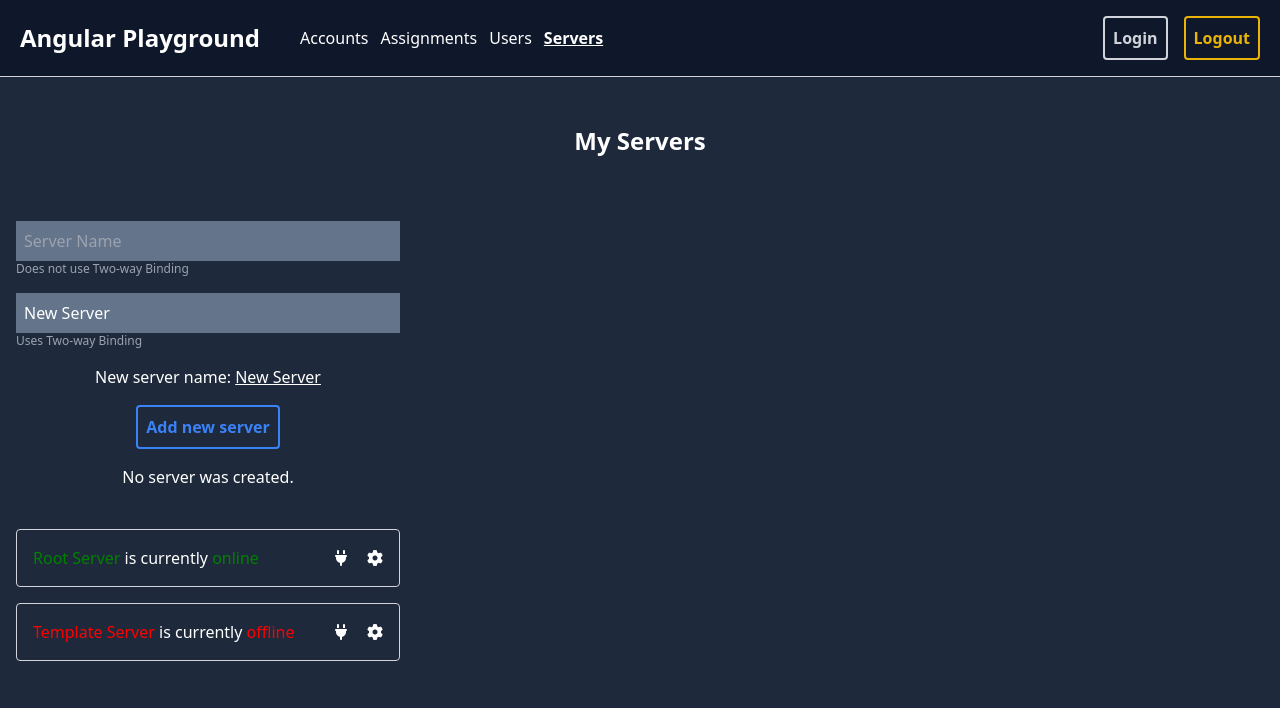
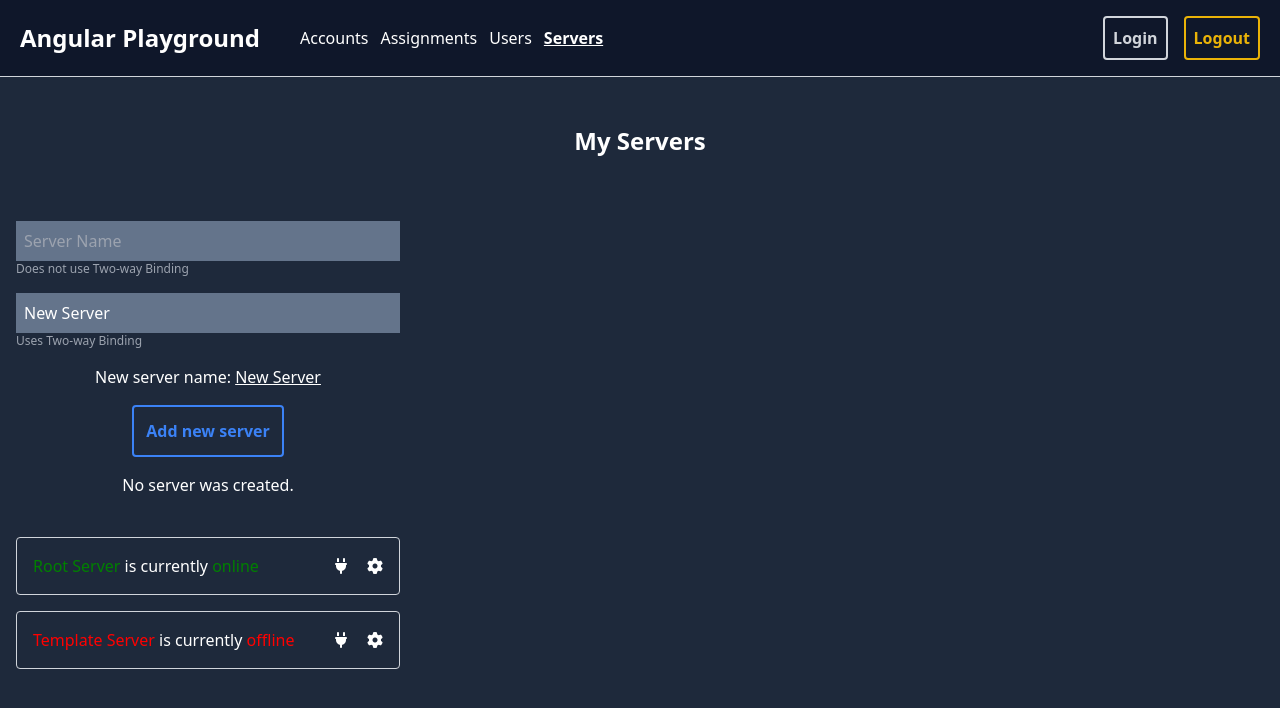
Before and after one commit to decito/angular-playground, an Angular app: page /servers in a window 1280 px wide. Shown: the top 708 px of the page. Built offline with nearby package versions, Linux system fonts and the light colour scheme.

Commit message:
refactor: add classes to button component, remove from css file

```diff
--- a/src/app/components/button/button.component.html
+++ b/src/app/components/button/button.component.html
@@ -1,6 +1,10 @@
 <button
   type="button"
-  [class]="classes + ' ' + 'border-2 transition-all'"
+  [class]="
+    classes +
+    ' ' +
+    'border-2 transition-all rounded font-semibold disabled:cursor-not-allowed disabled:opacity-60'
+  "
   [disabled]="disabled"
 >
   {{ text }}
--- a/src/styles.css
+++ b/src/styles.css
@@ -3,10 +3,6 @@
 @tailwind utilities;
 
 @layer base {
-  button {
-    @apply w-fit rounded font-semibold disabled:cursor-not-allowed disabled:opacity-60;
-  }
-
   h1 {
     @apply text-3xl font-bold;
   }
@@ -33,18 +29,6 @@
     @apply font-bold underline;
   }
 
-  button.sm {
-    @apply p-1;
-  }
-
-  button:not(.sm):not(.lg) {
-    @apply p-2;
-  }
-
-  button.lg {
-    @apply p-3;
-  }
-
   .f-col {
     @apply flex flex-col;
   }
```
